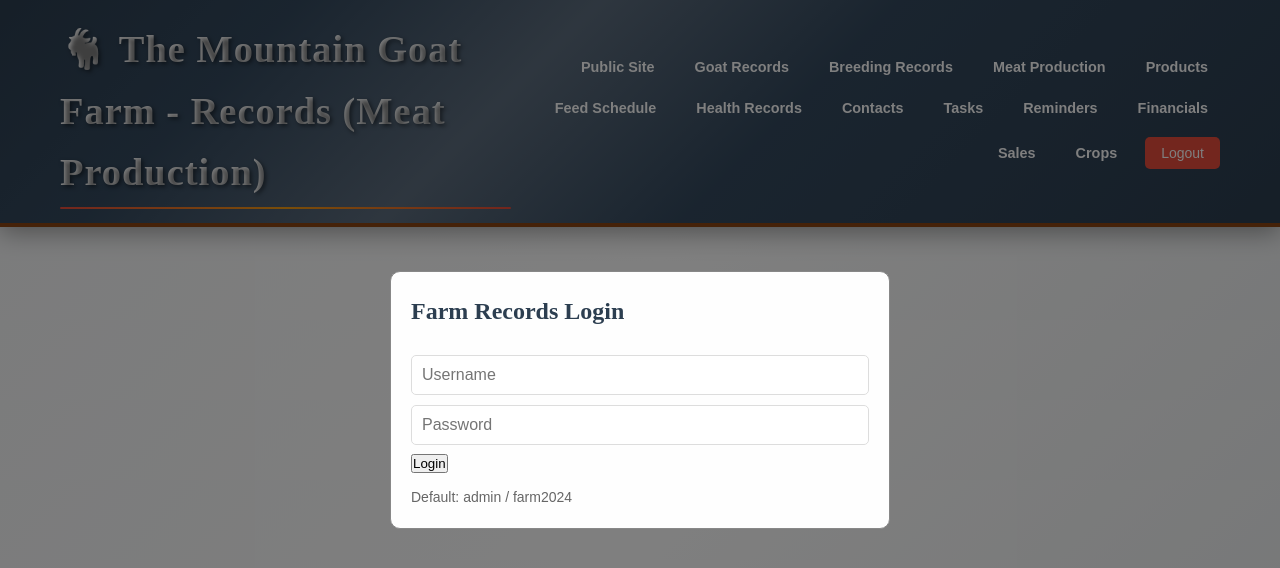
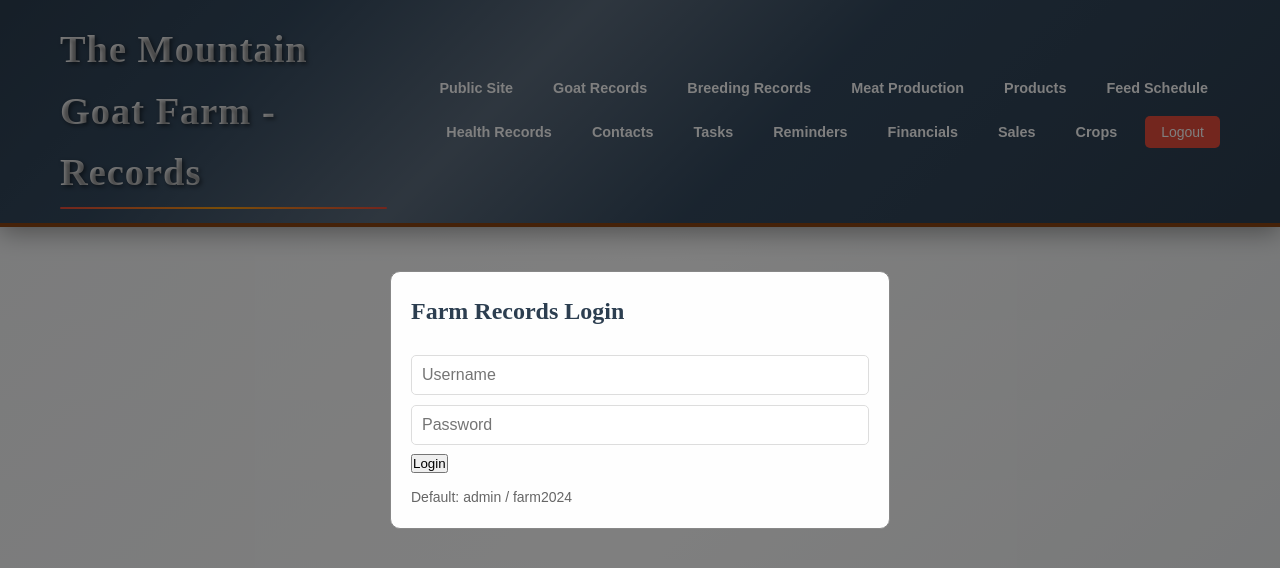
Before and after one commit to Haron1989/Mountain-Goat-Farm-app, a plain HTML site: page farm-records.html in a window 1280 px wide. Drawn offline with nearby package versions, Linux system fonts and the light colour scheme.

Commit message:
Clean up header title - remove emoji and meat production reference
- Remove 🐐 emoji from header title for cleaner professional look
- Remove '(Meat Production)' suffix as app handles all farm records, not just meat
- Update to 'The Mountain Goat Farm - Records' for broader scope
- Maintain consistency with comprehensive farm management system

This reflects the app's full functionality across all 13 management sections.

```diff
--- a/farm-records.html
+++ b/farm-records.html
@@ -13,7 +13,7 @@
     <header>
         <nav>
             <div class="logo">
-                <h1>🐐 The Mountain Goat Farm - Records (Meat Production)</h1>
+                <h1>The Mountain Goat Farm - Records</h1>
             </div>
             <ul class="nav-links">
                 <li><a href="index.html">Public Site</a></li>
```
